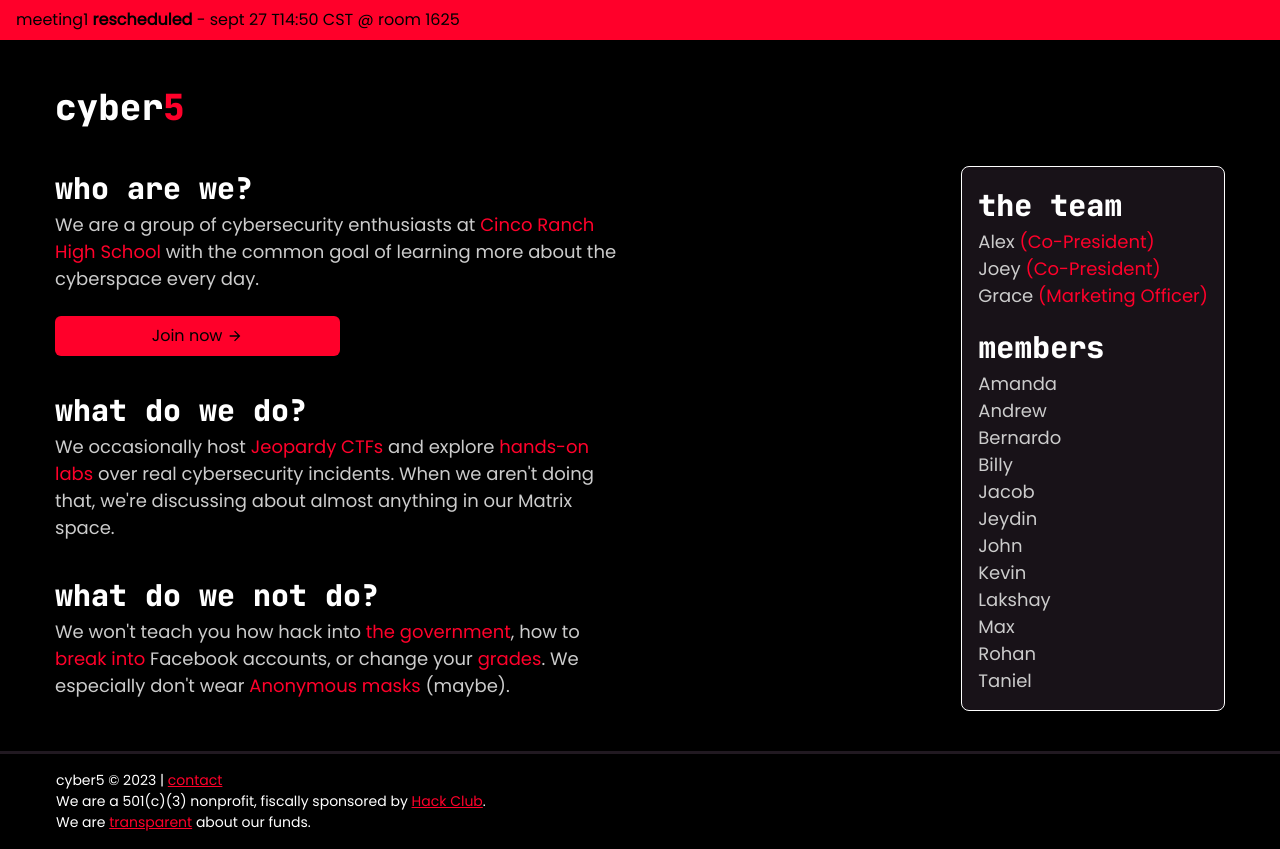
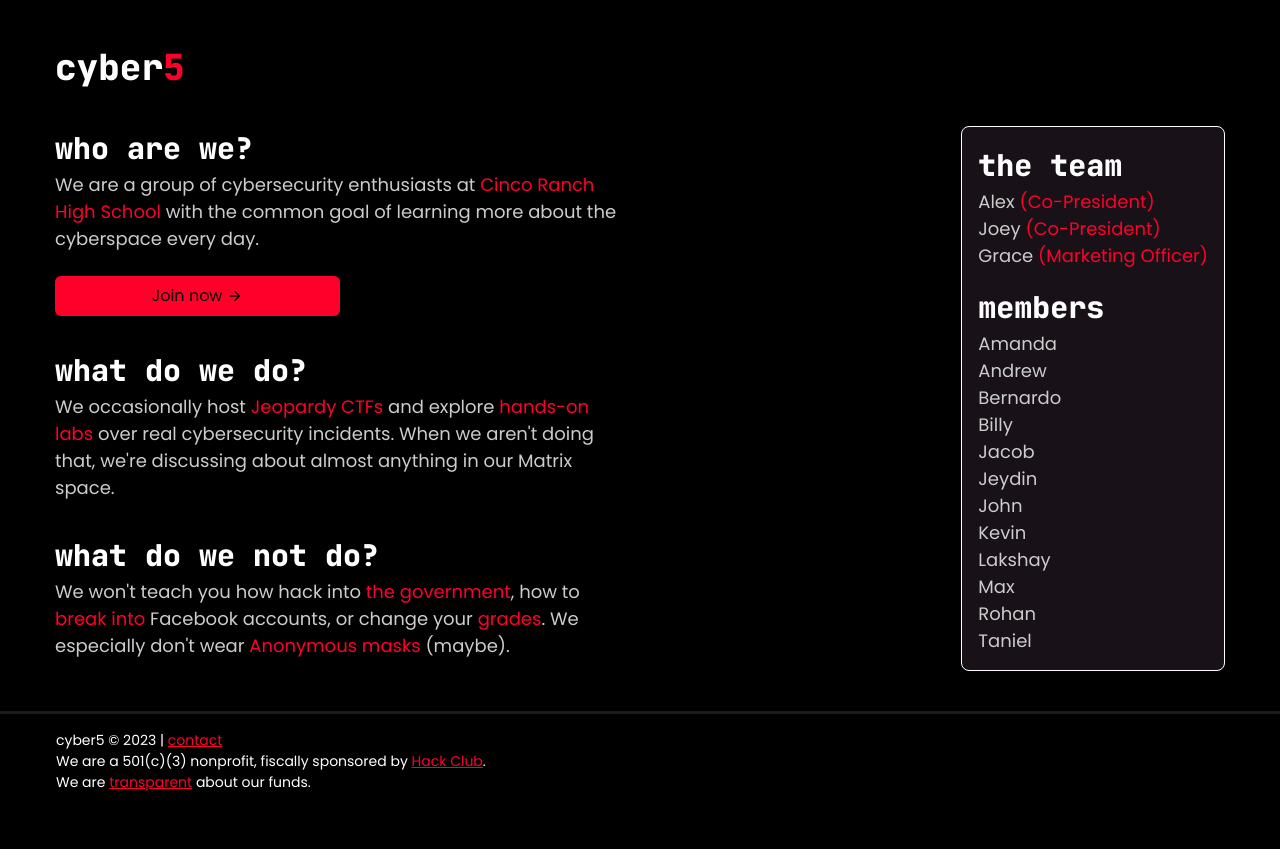
Before and after one commit to cyber5-crhs/website, a Next.js app: page / in a window 1280 px wide. After the commit the page ends 809 px from the top, so only its background shows below. Built offline with nearby package versions, Linux system fonts and the light colour scheme; some icons are missing.

Commit message:
announcementn't

```diff
--- a/pages/index.tsx
+++ b/pages/index.tsx
@@ -42,7 +42,7 @@ function Header() {
 
 export default function Home() {
   // Change this to set banner
-  const announcement = true; // enable the banner
+  const announcement = false; // enable the banner
   const number = 1; // meeting number
   const date = 'sept 27'; // meeting date
   const time = '14:50'; // meeting time
```
